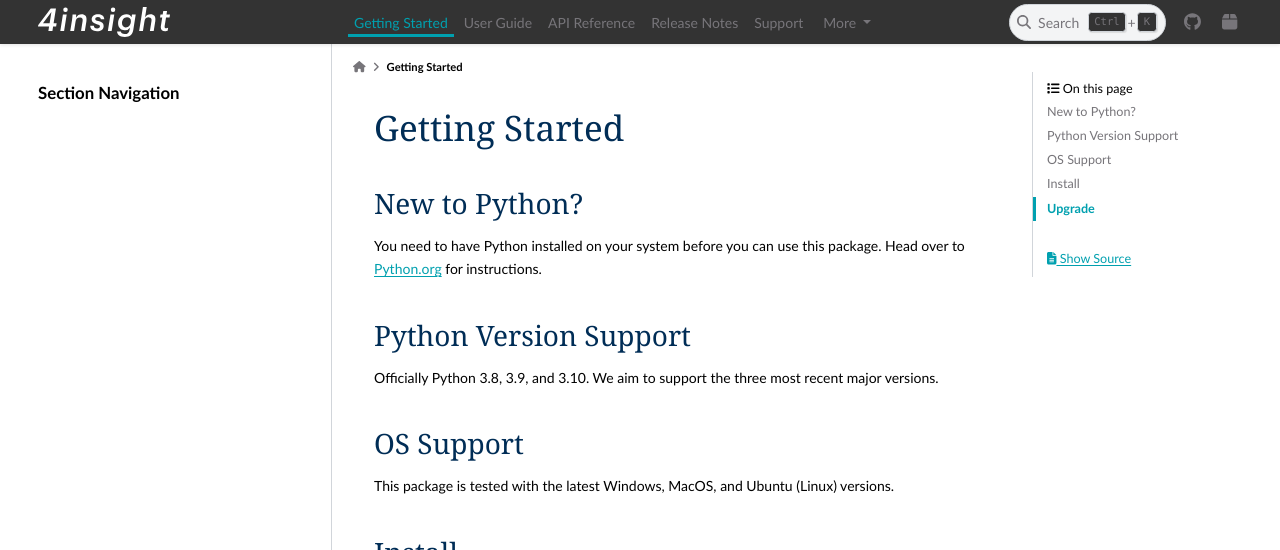
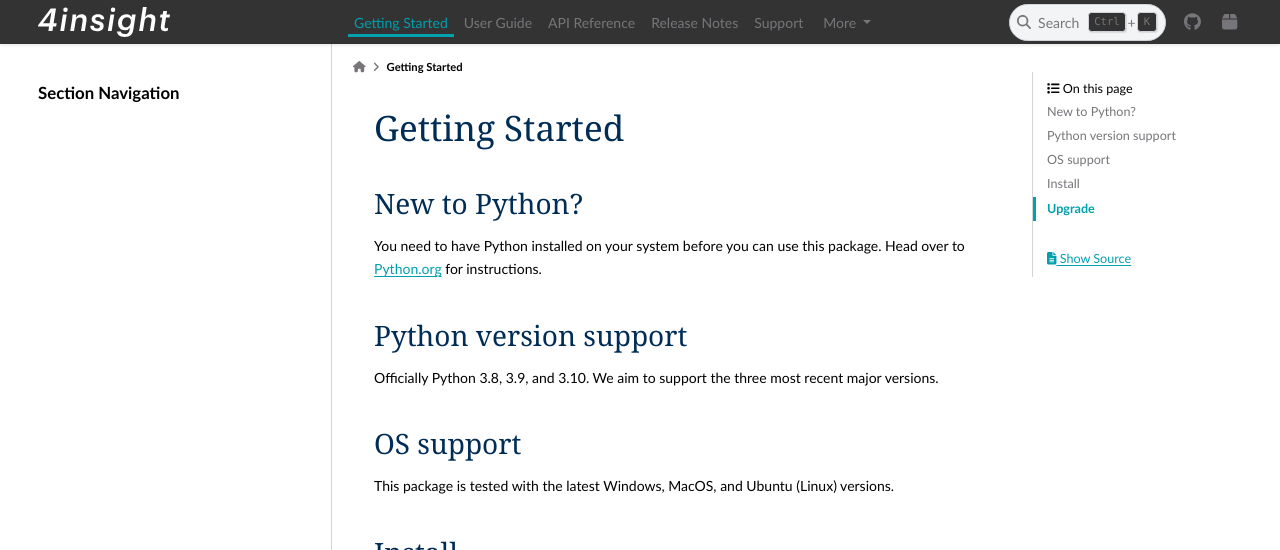
Before and after one commit to 4Subsea/fourinsight-campaigns-python, a Sphinx documentation site: the page built from docs/getting_started.rst, in a window 1280 px wide and 1005 px high. Shown: the top 550 px of the window. Built offline with Sphinx 7.4.7 and the PyData theme 0.15.4, drawn with Linux system fonts in a browser that asks for light colours.

Commit message:
doc: spelling

```diff
--- a/docs/getting_started.rst
+++ b/docs/getting_started.rst
@@ -6,12 +6,12 @@ New to Python?
 You need to have Python installed on your system before you can use this package.
 Head over to `Python.org`_ for instructions.
 
-Python Version Support
+Python version support
 ----------------------
 Officially Python 3.8, 3.9, and 3.10. We aim to support the three most
 recent major versions.
 
-OS Support
+OS support
 ----------
 This package is tested with the latest Windows, MacOS, and Ubuntu (Linux) versions.
 
--- a/docs/user_guide/access_campaigns.rst
+++ b/docs/user_guide/access_campaigns.rst
@@ -1,4 +1,4 @@
-Accessing Campaigns
+Accessing campaigns
 ===================
 
 Authenticate
@@ -22,7 +22,7 @@ starting a "User Session"::
 
 Now we are ready to proceed.
 
-Retrieve Campaign Data
+Retrieve campaign data
 ----------------------
 
 To initiate a client:
--- a/docs/user_guide/download_sensordata.rst
+++ b/docs/user_guide/download_sensordata.rst
@@ -1,6 +1,6 @@
 .. py:currentmodule:: fourinsight.campaigns
 
-Download Sensor Data
+Download sensor data
 ====================
 
 To be able to download timeseries data from the DataReservoir, a :class:`datareservoirio.Client`
```
